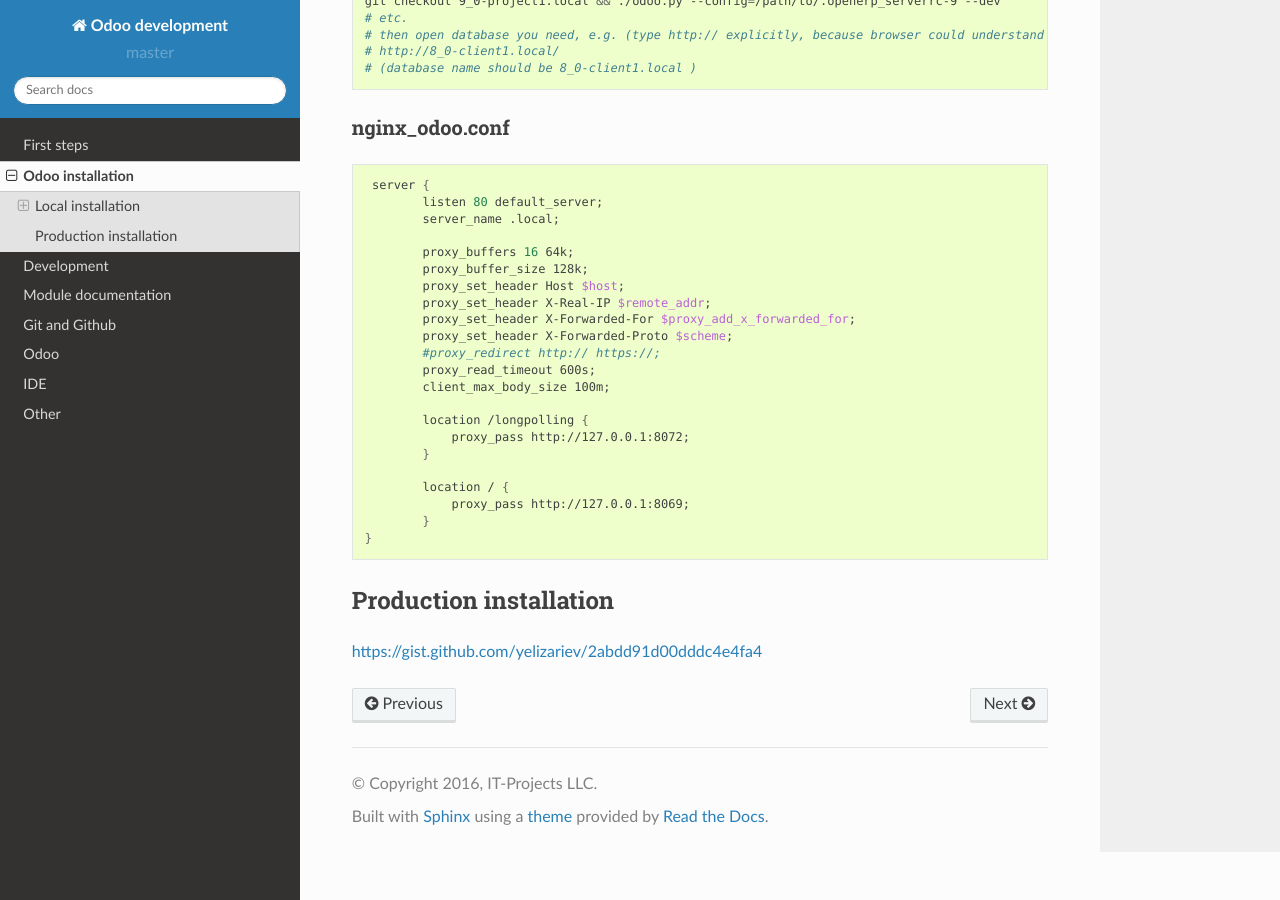
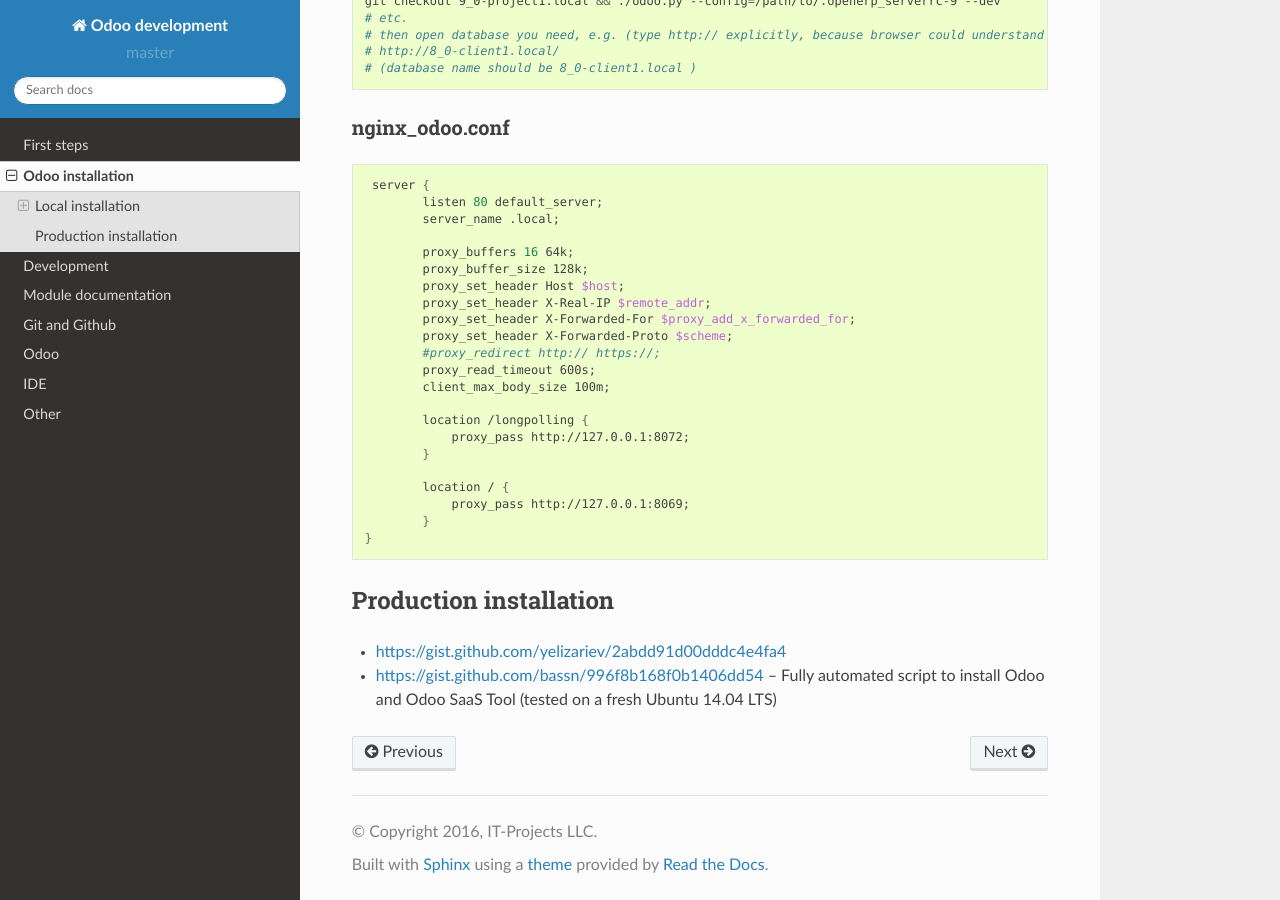
Before and after one commit to itpp-labs/odoo-development, a Sphinx documentation site: the page built from docs/install.rst, in a window 1280 px wide and 900 px high, scrolled down 1870 px. Built offline with Sphinx 7.4.7 and the Read the Docs theme 2.0.0, drawn with Linux system fonts in a browser that asks for light colours.

Commit message:
install odoo and saas: add fully automated script

```diff
--- a/docs/install.rst
+++ b/docs/install.rst
@@ -135,4 +135,5 @@
 Production installation
 -----------------------
 
-https://gist.github.com/yelizariev/2abdd91d00dddc4e4fa4
+* https://gist.github.com/yelizariev/2abdd91d00dddc4e4fa4
+* https://gist.github.com/bassn/996f8b168f0b1406dd54 -- Fully automated script to install Odoo and Odoo SaaS Tool (tested on a fresh Ubuntu 14.04 LTS)
```
